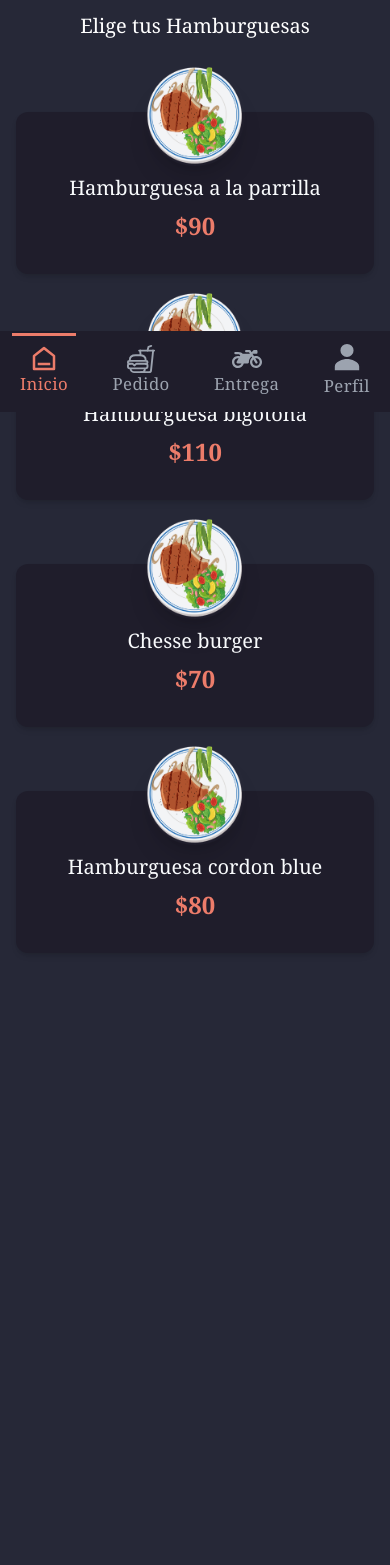
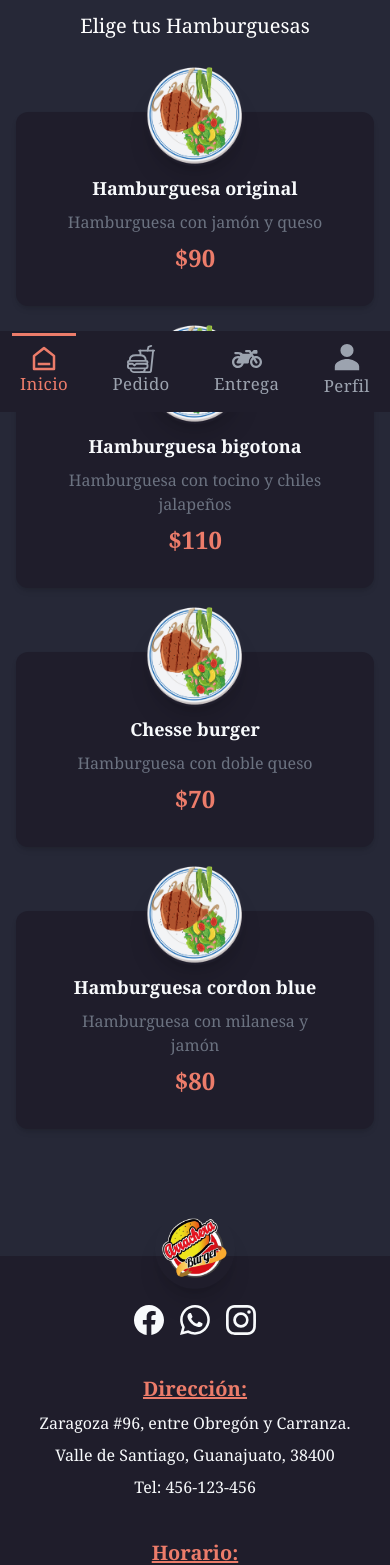
Before and after one commit to Asilvazavala/Ecommerce-Food, a Next.js app: page / in a window 390 px wide. Shown: the part 432-1997 px from the top of the page. Before the commit the page ends 1688 px from the top, so only its background shows below. Built offline with nearby package versions, Linux system fonts and the light colour scheme.

Commit message:
added search logic

```diff
--- a/api/data.json
+++ b/api/data.json
@@ -1,7 +1,7 @@
 [
   {
-    "nombre": "Hamburguesa a la parrilla",
-    "descripcion": "Hamburguesa a la parrilla",
+    "nombre": "Hamburguesa original",
+    "descripcion": "Hamburguesa con jamón y queso",
     "imagen": "https://www.facebook.com/photo/?fbid=826550516139506&set=pb.100063536952445.-2207520000",
     "categoria": "Hamburguesas",
     "cantidad": 10,
@@ -9,7 +9,7 @@
   },
   {
     "nombre": "Hamburguesa bigotona",
-    "descripcion": "Hamburguesa bigotona",
+    "descripcion": "Hamburguesa con tocino y chiles jalapeños",
     "imagen": "https://www.facebook.com/photo/?fbid=826550512806173&set=pb.100063536952445.-2207520000",
     "categoria": "Hamburguesas",
     "cantidad": 10,
@@ -17,7 +17,7 @@
   },
   {
     "nombre": "Chesse burger",
-    "descripcion": "Chesse burger",
+    "descripcion": "Hamburguesa con doble queso",
     "imagen": "https://www.facebook.com/photo/?fbid=825130526281505&set=pb.100063536952445.-2207520000",
     "categoria": "Hamburguesas",
     "cantidad": 10,
@@ -25,7 +25,7 @@
   },
   {
     "nombre": "Hamburguesa cordon blue",
-    "descripcion": "Hamburguesa cordon blue",
+    "descripcion": "Hamburguesa con milanesa y jamón",
     "imagen": "https://facebook.com/photo/?fbid=775759731218585&set=pb.100063536952445.-2207520000",
     "categoria": "Hamburguesas",
     "cantidad": 10,
@@ -57,7 +57,7 @@
   },
   {
     "nombre": "Limonada",
-    "descripcion": "Limonada",
+    "descripcion": "Hecha con ingredientes naturales",
     "imagen": "https://www.facebook.com/photo/?fbid=825130529614838&set=pb.100063536952445.-2207520000",
     "categoria": "Bebidas",
     "cantidad": 10,
@@ -65,7 +65,7 @@
   },
   {
     "nombre": "Cerveza",
-    "descripcion": "Cerveza",
+    "descripcion": "Cerveza Tecate",
     "imagen": "https://www.facebook.com/photo/?fbid=762259025901989&set=pb.100063536952445.-2207520000",
     "categoria": "Bebidas",
     "cantidad": 10,
@@ -73,7 +73,7 @@
   },
   {
     "nombre": "Alitas BBQ",
-    "descripcion": "Alitas BBQ",
+    "descripcion": "Alitas con nuestra mejor salsa",
     "imagen": "https://www.facebook.com/photo/?fbid=858804419580782&set=pb.100063536952445.-2207520000",
     "categoria": "Snacks",
     "cantidad": 10,
@@ -89,7 +89,7 @@
   },
   {
     "nombre": "Hot dog",
-    "descripcion": "Hot dog",
+    "descripcion": "Acompañado de tocino",
     "imagen": "https://www.facebook.com/photo/?fbid=761058106022081&set=pb.100063536952445.-2207520000",
     "categoria": "Snacks",
     "cantidad": 10,
--- a/app/(root)/page.tsx
+++ b/app/(root)/page.tsx
@@ -1,15 +1,21 @@
 import Cards from "@/components/Cards";
 import Carousel from "@/components/Carousel";
 import Filters from "@/components/Filters";
+import Footer from "@/components/Footer";
 import Header from "@/components/Header";
 
 export default function Home() {
   return (
-    <section className='bg-Secondary dark:bg-DarkSecondary w-full h-screen px-4 md:pl-36'>
-      <Header />
-      <Carousel />
-      <Filters />
-      <Cards />
+    <section className='bg-Secondary dark:bg-DarkSecondary w-full h-screen md:pl-28'>
+      <main className='px-4 md:px-8'>
+        <Header />
+        <Carousel />
+        <Filters />
+        <Cards />
+      </main>
+      <footer>
+        <Footer />
+      </footer>
     </section>
   )
 }
--- a/components/Cards.tsx
+++ b/components/Cards.tsx
@@ -6,7 +6,7 @@ import Loading from './Loading';
 import Platillo from '../public/images/Platillo_comida.png';
 
 const Cards: React.FC = () => {
-  const { currentFoodData } = useFoods();
+  const { currentFoodData, search, currentFilter } = useFoods();
 
   return (
     <section>
@@ -22,11 +22,17 @@ const Cards: React.FC = () => {
                   alt={food.nombre}
                   className='object-cover -mt-20 shadow-xl rounded-full'
                 />
-                <p className='text-xl text-center'>{food.descripcion}</p>
+                <h2 className='text-lg text-center font-bold'>{food.nombre}</h2>
+                <p className='text-center text-gray-500'>{food.descripcion}</p>
                 <span className='text-Accent font-bold text-2xl'>${food.precio}</span>
               </article>
             ))
-            : <Loading />
+            : search !== ''
+              ? <span
+                  className='bg-red-300 text-red-600 w-fit rounded-full px-2 py-1 text-center'>
+                  No hay productos <strong>{search}</strong> en la categoría <strong>{currentFilter}</strong>
+                </span>
+              : <Loading />
         }
       </main>
     </section>
--- a/components/Carousel.tsx
+++ b/components/Carousel.tsx
@@ -93,13 +93,13 @@ const Carousel: React.FC = () => {
         />
       </Link>
       <small
-        className='hidden group-hover:block absolute top-[50%] -translate-x-0 translate-y-[-80%] left-5
+        className='hidden lg:group-hover:block absolute top-[50%] -translate-x-0 translate-y-[-80%] left-5
         text-2xl rounded-full p-2 bg-black/40 text-white cursor-pointer hover:bg-Accent transition-colors'>
         <IoIosArrowBack onClick={prevSlide} />
       </small>
 
       <small
-        className='hidden group-hover:block absolute top-[50%] -translate-x-0 -translate-y-[80%] right-5
+        className='hidden lg:group-hover:block absolute top-[50%] -translate-x-0 -translate-y-[80%] right-5
         text-2xl rounded-full p-2 bg-black/40 text-white cursor-pointer hover:bg-Accent transition-colors'>
         <IoIosArrowForward onClick={nextSlide} />
       </small>
--- /dev/null
+++ b/components/Footer.tsx
@@ -0,0 +1,45 @@
+import Image from 'next/image';
+import Logo from '../public/images/Logo.png';
+import Link from 'next/link';
+import { BsFacebook, BsWhatsapp, BsInstagram } from "react-icons/bs";
+
+const Footer: React.FC = () => {
+  return (
+    <section className='bg-Primary dark:bg-DarkPrimary w-full px-4 py-10 lg:px-8 flex flex-col gap-10 lg:flex-row justify-center lg:justify-between items-center lg:items-center flex-wrap'>
+      <article className='flex flex-col gap-4'>
+        <picture className='flex items-center justify-center'>
+          <Link href={"/"}>
+            <Image
+              src={Logo}
+              width={80}
+              height={80}
+              alt='Logo'
+              className='object-cover shadow-xl rounded-full'
+            />
+          </Link>
+        </picture>
+        <aside className='flex justify-center items-center gap-4 text-3xl'>
+          <Link rel='noreferrer' target='_blank' href={"https://www.facebook.com/"}><BsFacebook className="hover:text-Accent transition-colors" /></Link>
+          <Link rel='noreferrer' target='_blank' href={"https://www.whatsapp.com/"}><BsWhatsapp className="hover:text-Accent transition-colors" /></Link>
+          <Link rel='noreferrer' target='_blank' href={"https://www.instagram.com/"}><BsInstagram className="hover:text-Accent transition-colors" /></Link>
+        </aside>
+      </article>
+
+      <article className='flex flex-col gap-2 justify-center text-center items-center'>
+        <p className='underline text-Accent font-bold text-xl'>Dirección:</p>
+        <p>Zaragoza #96, entre Obregón y Carranza.</p>
+        <p>Valle de Santiago, Guanajuato, 38400</p>
+        <p>Tel: 456-123-456</p>
+      </article>
+
+      <article className='flex flex-col gap-2 justify-center text-center items-center'>
+        <p className='underline text-Accent font-bold text-xl'>Horario:</p>
+        <p>Lunes - Viernes: 15:00pm - 20:00pm</p>
+        <p>Sabádo: 15:00pm - 22:00pm</p>
+        <p>Domingo: 12:00pm - 22:00pm</p>
+      </article>
+    </section>
+  )
+};
+
+export default Footer;
--- a/components/Search.tsx
+++ b/components/Search.tsx
@@ -1,6 +1,11 @@
+"use client"
+
 import { BsSearch } from "react-icons/bs";
+import { useFoods } from '../hooks/FoodContext';
 
 const Search: React.FC = () => {
+  const { search, setSearch } = useFoods();
+
   return (
     <section className="text-DarkPrimary w-full">
       <form action="">
@@ -8,6 +13,8 @@ const Search: React.FC = () => {
           <BsSearch className="absolute left-3 top-1/2 -translate-y-1/2" />
           <input
             type="text"
+            value={search}
+            onChange={(e) => setSearch(e.target.value)}
             className="bg-white w-full py-1 lg:py-2 pl-10 pr-4 rounded-sm lg:rounded-lg outline-none shadow-md"
             placeholder="Buscar comida..."
           />
```
